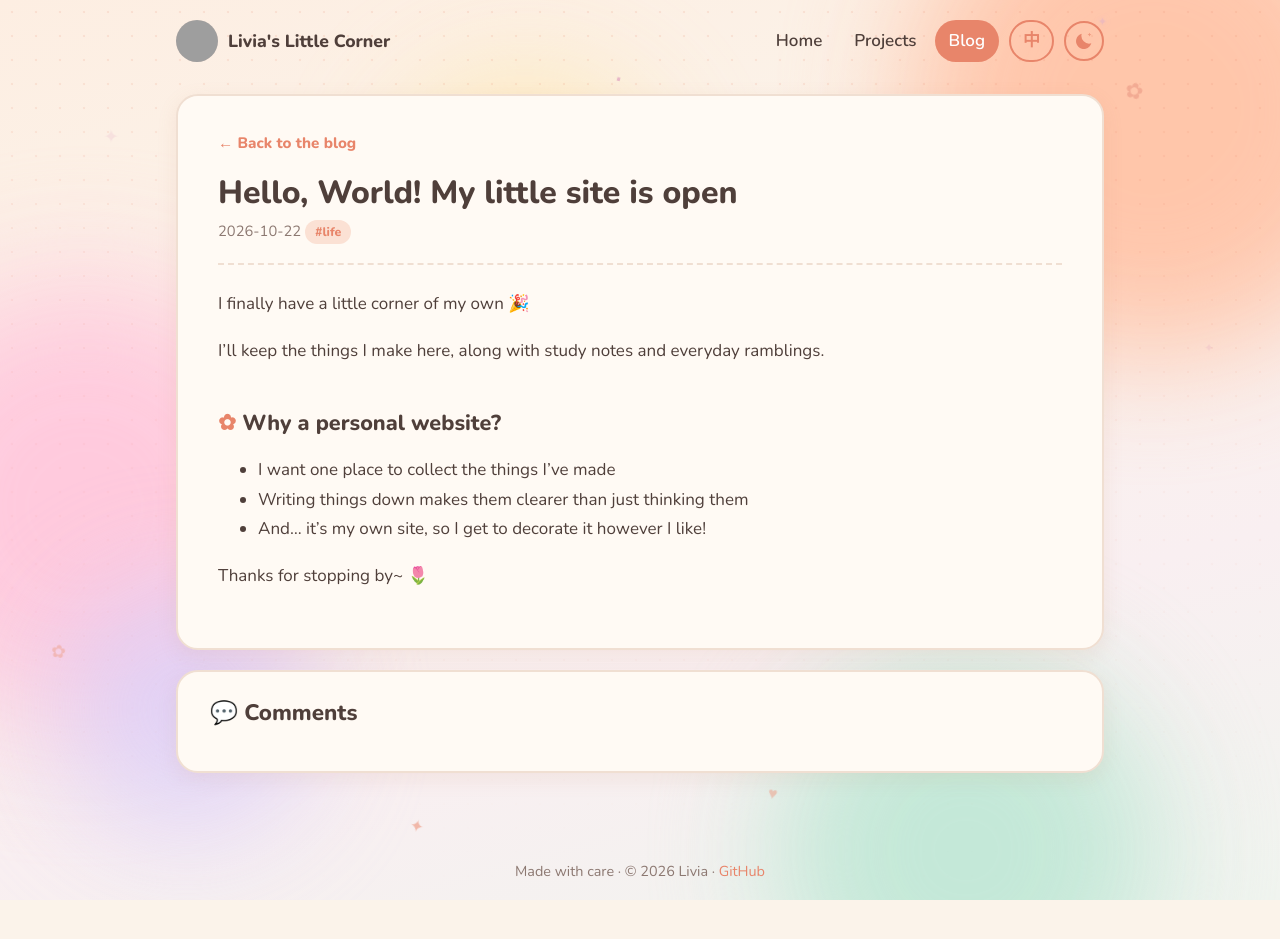
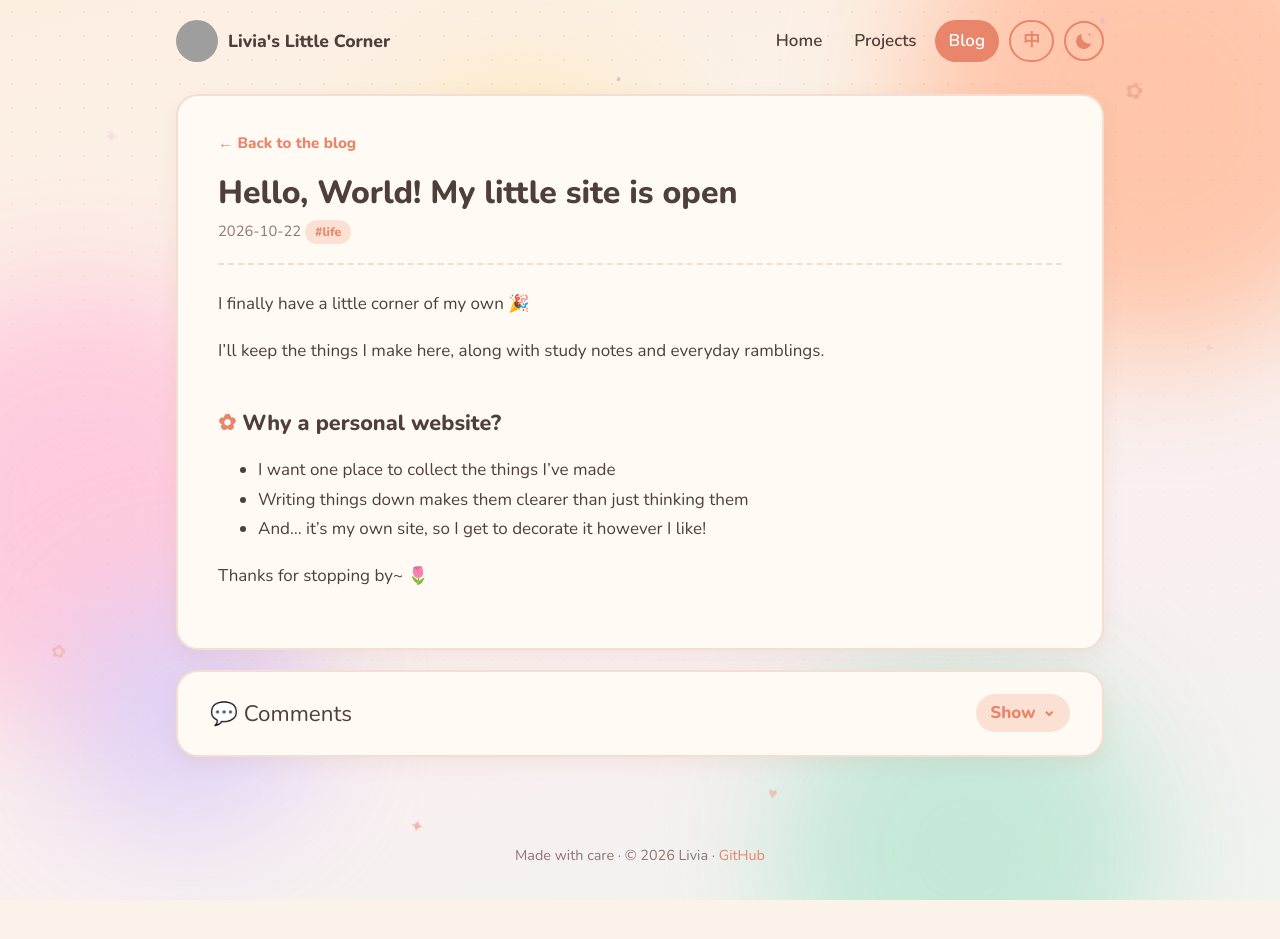
Before and after one commit to livia-bai/livia-bai.github.io, a Jekyll site: the page built from _posts/2026-10-22-hello-world-en.md, in a window 1280 px wide. Built offline with Jekyll 4.4.1, drawn with Linux system fonts in a browser that asks for light colours; comment, search, counter and statistics services are not loaded; grey boxes are pictures that could not be loaded.

Commit message:
Fold comments until tapped, then load giscus with an expand animation
Also update the Dark Side schedule wording to twice a day (12:00 and 22:00 SGT).

Co-Authored-By: Claude <noreply@anthropic.com>

```diff
--- a/_includes/comments.html
+++ b/_includes/comments.html
@@ -1,6 +1,17 @@
 {% if site.giscus.repo_id != "" and site.giscus.category_id != "" %}
 <section class="comments card{% if page.side == 'dark' %} dark-side{% endif %}">
-  <h2 class="section-title">💬 <span lang="zh">留言</span><span lang="en">Comments</span></h2>
+  <button class="comments-toggle" type="button" aria-expanded="false">
+    <span class="section-title">💬 <span lang="zh">留言</span><span lang="en">Comments</span></span>
+    <span class="comments-action">
+      <span class="when-closed"><span lang="zh">展开</span><span lang="en">Show</span></span>
+      <span class="when-open"><span lang="zh">收起</span><span lang="en">Hide</span></span>
+      <span class="comments-chevron" aria-hidden="true">⌄</span>
+    </span>
+  </button>
+  {% comment %} 点「展开」之后才去 GitHub 加载留言 {% endcomment %}
+  <div class="comments-body"><div class="comments-inner">
+    <p class="comments-loading"><span class="dots" aria-hidden="true"><i></i><i></i><i></i></span>
+      <span lang="zh">正在从月亮背面取信…</span><span lang="en">Fetching letters from the far side…</span></p>
   {% comment %} 中英两版共用一个讨论串：用 ref（没有就用网址）当作讨论的标题 {% endcomment %}
   <div class="giscus-mount"
        data-repo="{{ site.giscus.repo }}"
@@ -10,5 +21,6 @@
        data-term="{{ page.ref | default: page.url }}"
        data-theme-bright="{{ '/assets/giscus/bright.css' | absolute_url }}"
        data-theme-dark="{{ '/assets/giscus/dark.css' | absolute_url }}"></div>
+  </div></div>
 </section>
 {% endif %}
--- a/_includes/side-posts.html
+++ b/_includes/side-posts.html
@@ -1,5 +1,5 @@
 {% comment %}
-  博客的两块面板：🌕 月之亮面（Livia 的文章）和 🌑 月之暗面（每天下午两点的那一篇）。
+  博客的两块面板：🌕 月之亮面（Livia 的文章）和 🌑 月之暗面（每天中午和晚上各一篇）。
   页面只会显示当前主题对应的那一块。参数：limit（可选），more（可选，显示「全部文章」链接），plain（可选，标题只写「博客」，不揭晓是哪一面）
 {% endcomment %}
 {% assign bright = site.posts | where_exp: "p", "p.side != 'dark'" %}
--- a/assets/css/style.css
+++ b/assets/css/style.css
@@ -271,9 +271,42 @@ img { max-width: 100%; }
 }
 
 /* ========== 评论区 ========== */
-.comments { padding: 26px 32px 30px; margin-top: 20px; }
-.comments .section-title { margin: 0 0 14px; }
-@media (max-width: 640px) { .comments { padding: 20px 16px 24px; } }
+.comments { padding: 0; margin-top: 20px; overflow: hidden; }
+.comments-toggle {
+  width: 100%; display: flex; align-items: center; justify-content: space-between; gap: 12px;
+  padding: 22px 32px; border: 0; background: none; color: inherit; font: inherit; cursor: pointer; text-align: left;
+}
+.comments-toggle .section-title { margin: 0; }
+.comments-action {
+  display: inline-flex; align-items: center; gap: 6px; font-weight: 700; color: var(--accent);
+  padding: 4px 14px; border-radius: 999px; background: var(--accent-soft);
+  transition: transform .2s;
+}
+.comments-toggle:hover .comments-action { transform: translateY(-1px); }
+.comments-chevron { display: inline-block; line-height: 1; transform: translateY(-3px); transition: transform .45s cubic-bezier(.5, 1.6, .5, 1); }
+.comments .when-open, .comments.is-open .when-closed { display: none; }
+.comments.is-open .when-open { display: inline; }
+.comments.is-open .comments-chevron { transform: translateY(3px) rotate(180deg); }
+/* 展开：高度从 0 慢慢长出来，内容一边淡入一边往上浮 */
+.comments-body { display: grid; grid-template-rows: 0fr; transition: grid-template-rows .55s ease; }
+.comments.is-open .comments-body { grid-template-rows: 1fr; }
+.comments-inner {
+  min-height: 0; overflow: hidden; padding: 0 32px;
+  opacity: 0; transform: translateY(-8px); transition: opacity .4s ease .1s, transform .45s ease .1s, padding .55s ease;
+}
+.comments.is-open .comments-inner { opacity: 1; transform: none; padding-bottom: 28px; }
+.comments-loading { display: flex; align-items: center; gap: 10px; color: var(--muted); margin: 4px 0 12px; }
+.comments.is-loaded .comments-loading { display: none; }
+.dots { display: inline-flex; gap: 4px; }
+.dots i { width: 6px; height: 6px; border-radius: 50%; background: var(--accent); animation: dot 1.2s ease-in-out infinite; }
+.dots i:nth-child(2) { animation-delay: .15s; }
+.dots i:nth-child(3) { animation-delay: .3s; }
+@keyframes dot { 0%, 80%, 100% { opacity: .25; transform: translateY(0); } 40% { opacity: 1; transform: translateY(-4px); } }
+@media (prefers-reduced-motion: reduce) {
+  .comments-body, .comments-inner, .comments-chevron { transition: none; }
+  .dots i { animation: none; }
+}
+@media (max-width: 640px) { .comments-toggle { padding: 18px 18px; } .comments-inner { padding: 0 16px; } }
 
 /* ========== 诗 ========== */
 .poem {
--- a/assets/js/main.js
+++ b/assets/js/main.js
@@ -112,7 +112,10 @@
     return mount.getAttribute(root.getAttribute('data-theme') === 'dark' ? 'data-theme-dark' : 'data-theme-bright');
   }
   function giscusLang() { return getLang() === 'zh' ? 'zh-CN' : 'en'; }
-  if (mount) {
+  var loaded = false;
+  function loadGiscus() {
+    if (loaded) return;
+    loaded = true;
     var g = document.createElement('script');
     g.src = 'https://giscus.app/client.js';
     g.async = true;
@@ -122,10 +125,25 @@
       'data-category': mount.dataset.category, 'data-category-id': mount.dataset.categoryId,
       'data-mapping': 'specific', 'data-term': mount.dataset.term, 'data-strict': '1',
       'data-reactions-enabled': '1', 'data-emit-metadata': '0', 'data-input-position': 'top',
-      'data-theme': giscusTheme(), 'data-lang': giscusLang(), 'data-loading': 'lazy'
+      'data-theme': giscusTheme(), 'data-lang': giscusLang()
     };
     Object.keys(attrs).forEach(function (k) { g.setAttribute(k, attrs[k]); });
     mount.appendChild(g);
+  }
+  // 留言区默认收起；点一下展开时才从 GitHub 加载
+  var comments = document.querySelector('.comments');
+  var commentsToggle = document.querySelector('.comments-toggle');
+  if (mount && comments && commentsToggle) {
+    commentsToggle.addEventListener('click', function () {
+      var open = !comments.classList.contains('is-open');
+      comments.classList.toggle('is-open', open);
+      commentsToggle.setAttribute('aria-expanded', String(open));
+      if (open) loadGiscus();
+    });
+    // giscus 加载好之后，把「取信中」的小提示藏起来
+    window.addEventListener('message', function (e) {
+      if (e.origin === 'https://giscus.app') comments.classList.add('is-loaded');
+    });
   }
   function updateGiscus() {
     var frame = document.querySelector('iframe.giscus-frame');
```
Also changed, not shown: _moon/notebook.md (+1 -1 lines), README.md.
